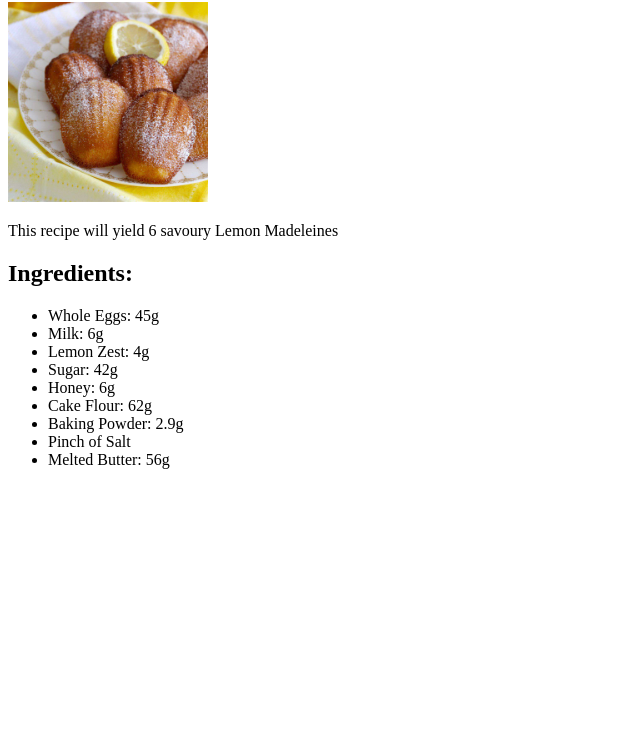
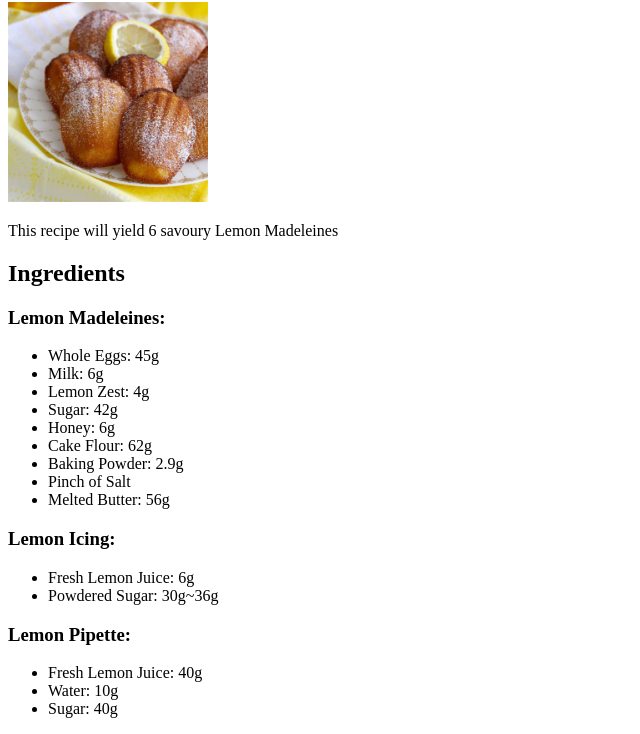
Before and after one commit to iGodrofest/odin-recipes, a plain HTML site: page recipes/lemon_madeleines.html in a window 1280 px wide. Shown: the part 104-838 px from the top of the page, without its empty margins (0-640 px from the left). Before the commit the page ends 800 px from the top, so only its background shows below. Drawn offline with Linux system fonts and the light colour scheme.

Commit message:
Add ingredients to the lemon madeleines recipe
Created 2 more columns for the ingredients for the lemon icing and
for the Lemon pipette.

```diff
--- a/recipes/lemon_madeleines.html
+++ b/recipes/lemon_madeleines.html
@@ -10,7 +10,8 @@
     <h1>Lemon Madeleines</h1>
     <img src="../images/lemon_madeleines.jpg" alt="A plate with Lemon Madeleines sprinkled with sugar and a slice of lemon" height="200">
     <p>This recipe will yield 6 savoury Lemon Madeleines</p>
-    <h2>Ingredients:</h2>
+    <h2>Ingredients</h2>
+    <h3>Lemon Madeleines:</h3>
     <ul>
         <li>Whole Eggs: 45g</li>
         <li>Milk: 6g</li>
@@ -22,5 +23,17 @@
         <li>Pinch of Salt</li>
         <li>Melted Butter: 56g</li>
     </ul>
+    <h3>Lemon Icing:</h3>
+    <ul>
+        <li>Fresh Lemon Juice: 6g</li>
+        <li>Powdered Sugar: 30g~36g</li>
+    </ul>
+    <h3>Lemon Pipette:</h3>
+    <ul>
+        <li>Fresh Lemon Juice: 40g</li>
+        <li>Water: 10g</li>
+        <li>Sugar: 40g</li>
+    </ul>
+
 </body>
 </html>
```
Also changed, not shown: index.html (+1 -1 lines).
